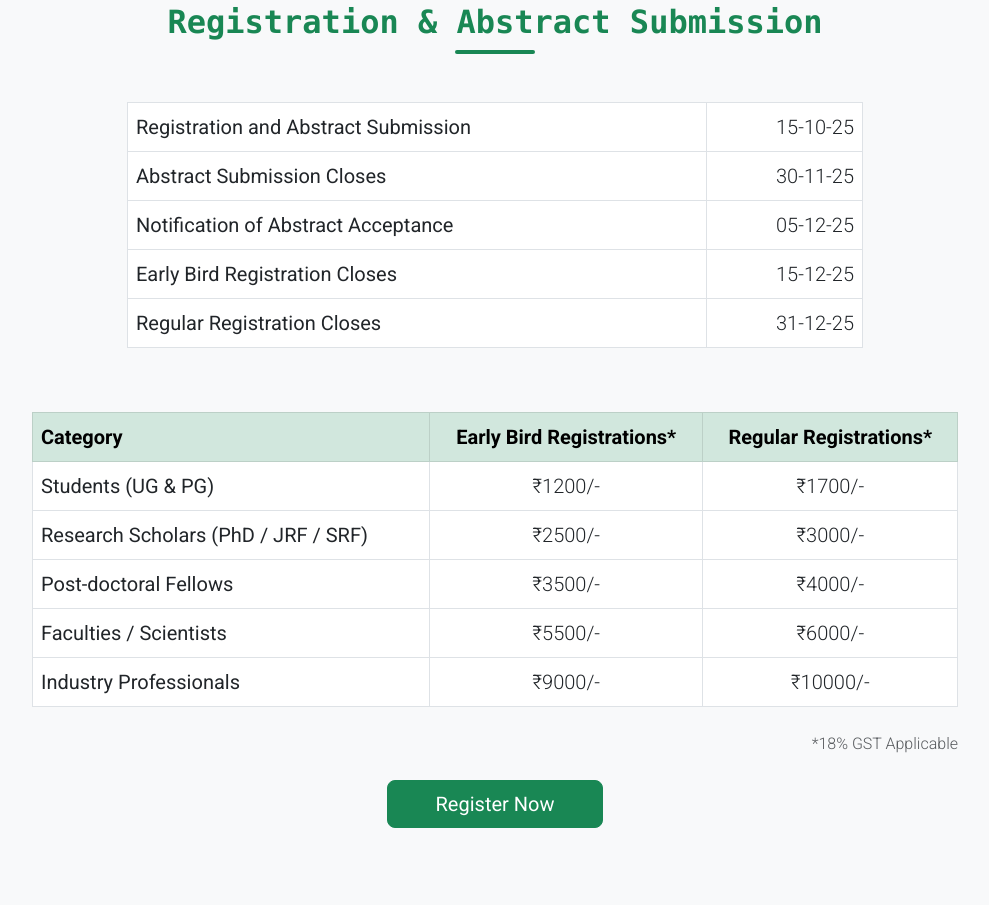
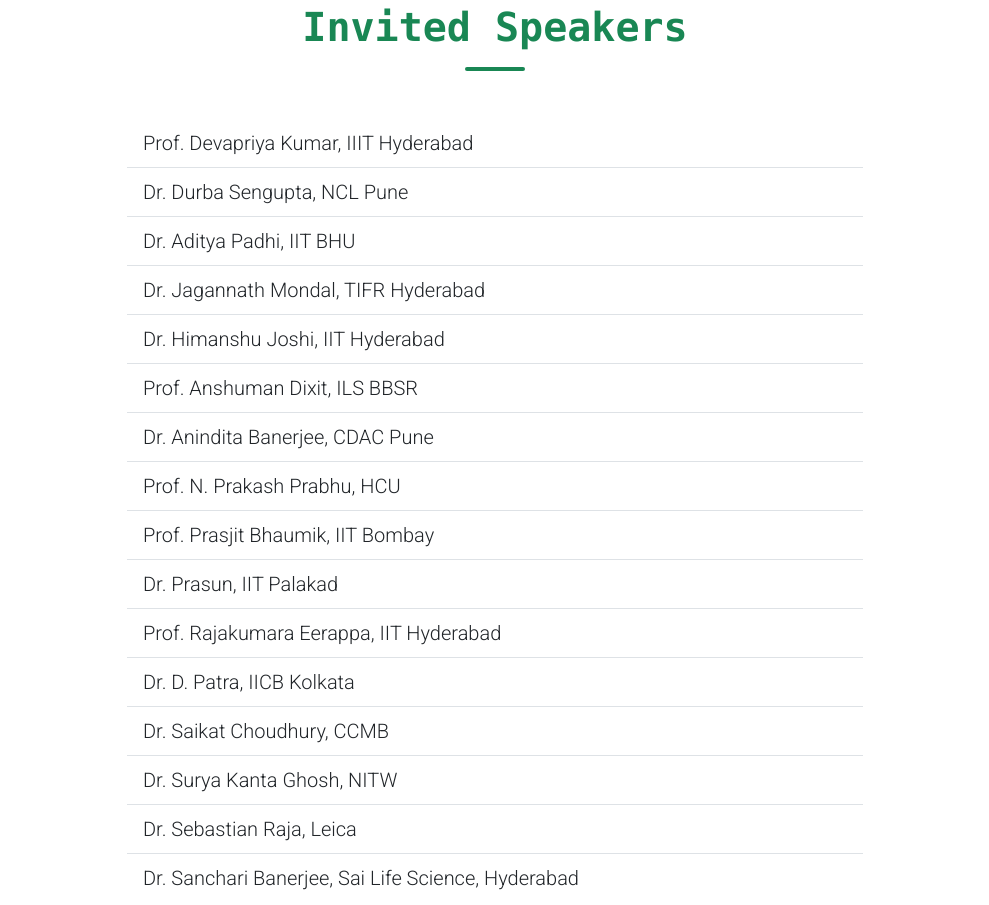
Before and after one commit to ksandeep18/BioTech_Conference_2026, a plain HTML site: page index.html in a window 1280 px wide. Shown: the part 3338-4243 px from the top of the page, without its empty margins (145-1134 px from the left). Drawn offline with nearby package versions, Linux system fonts and the light colour scheme.

Commit message:
8th commit

```diff
--- a/index.html
+++ b/index.html
@@ -254,6 +254,49 @@
   </div>
 </section>
 
+
+
+<!-- Invited Speakers Section -->
+<section id="invited-speakers" class="py-5 lead">
+  <div class="container">
+
+    <!-- Section Title -->
+    <div class="row">
+      <div class="col-lg-12">
+        <div class="section-header text-center mb-5">
+          <h2 class="section-title text-success font-monospace fw-bold">Invited Speakers</h2>
+          <div class="mx-auto bg-success" style="width: 60px; height: 4px; border-radius: 2px;"></div>
+        </div>
+      </div>
+    </div>
+
+    <!-- Speaker List -->
+    <div class="row justify-content-center">
+      <div class="col-lg-8">
+        <ul class="list-group list-group-flush fs-5">
+          <li class="list-group-item">Prof. Devapriya Kumar, IIIT Hyderabad</li>
+          <li class="list-group-item">Dr. Durba Sengupta, NCL Pune</li>
+          <li class="list-group-item">Dr. Aditya Padhi, IIT BHU</li>
+          <li class="list-group-item">Dr. Jagannath Mondal, TIFR Hyderabad</li>
+          <li class="list-group-item">Dr. Himanshu Joshi, IIT Hyderabad</li>
+          <li class="list-group-item">Prof. Anshuman Dixit, ILS BBSR</li>
+          <li class="list-group-item">Dr. Anindita Banerjee, CDAC Pune</li>
+          <li class="list-group-item">Prof. N. Prakash Prabhu, HCU</li>
+          <li class="list-group-item">Prof. Prasjit Bhaumik, IIT Bombay</li>
+          <li class="list-group-item">Dr. Prasun, IIT Palakad</li>
+          <li class="list-group-item">Prof. Rajakumara Eerappa, IIT Hyderabad</li>
+          <li class="list-group-item">Dr. D. Patra, IICB Kolkata</li>
+          <li class="list-group-item">Dr. Saikat Choudhury, CCMB</li>
+          <li class="list-group-item">Dr. Surya Kanta Ghosh, NITW</li>
+          <li class="list-group-item">Dr. Sebastian Raja, Leica</li>
+          <li class="list-group-item">Dr. Sanchari Banerjee, Sai Life Science, Hyderabad</li>
+        </ul>
+      </div>
+    </div>
+
+  </div>
+</section>
+
 <!-- Registration & Abstract Submission -->
 <section id="registration" class="py-5 lead bg-light">
   <div class="container">
@@ -350,71 +393,6 @@
   </div>
 </section>
 
-
-<!-- Registration Section
-<section id="registration" class="py-5">
-  <div class="container">
-    <div class="row">
-      <div class="col-lg-12">
-        <div class="section-header text-center mb-5">
-          <h2 class="section-title text-success font-monospace fw-bold" style="font-size: 2.5rem;">
-            Registration
-          </h2>
-          <div class="mx-auto bg-success" style="width: 60px; height: 4px; border-radius: 2px;"></div>
-        </div>
-      </div>
-    </div>
-
-    <div class="row">
-      <div class="col-lg-10 mx-auto">
-        <div class="card border-0 shadow-sm">
-          <div class="card-body p-4">
-            <div class="table-responsive">
-              <table class="table table-bordered text-center align-middle">
-                <thead class="table-success">
-                  <tr class="lead">
-                    <th>Category</th>
-                    <th>Fees (INR)</th>
-                  </tr>
-                </thead>
-                <tbody class="lead">
-                  <tr>
-                    <td>Students (UG &amp; PG)</td>
-                    <td>₹1700/-</td>
-                  </tr>
-                  <tr>
-                    <td>Research Scholars (PhD / JRF / SRF)</td>
-                    <td>₹3000/-</td>
-                  </tr>
-                  <tr>
-                    <td>Post-doctoral Fellows</td>
-                    <td>₹4000/-</td>
-                  </tr>
-                  <tr>
-                    <td>Faculties / Scientists</td>
-                    <td>₹6000/-</td>
-                  </tr>
-                  <tr>
-                    <td>Industry Professionals</td>
-                    <td>₹10000/-</td>
-                  </tr>
-                </tbody>
-              </table>
-            </div>
-
-            <p class="mt-3 text-center lead fst-italic">
-              <strong>* 18% GST applicable</strong>
-            </p>
-
-            <div class="text-center mt-4">
-              <a href="#contact" class="btn btn-success btn-lg" target="_blank">Register Now</a>
-            </div>
-          </div>
-        </div>
-      </div>
-    </div>
-  </div>
-</section> -->
 
 <!-- Sponsors Section -->
 <section id="sponsors" class="py-5 bg-light">
```
Also changed, not shown: 1 other file.
